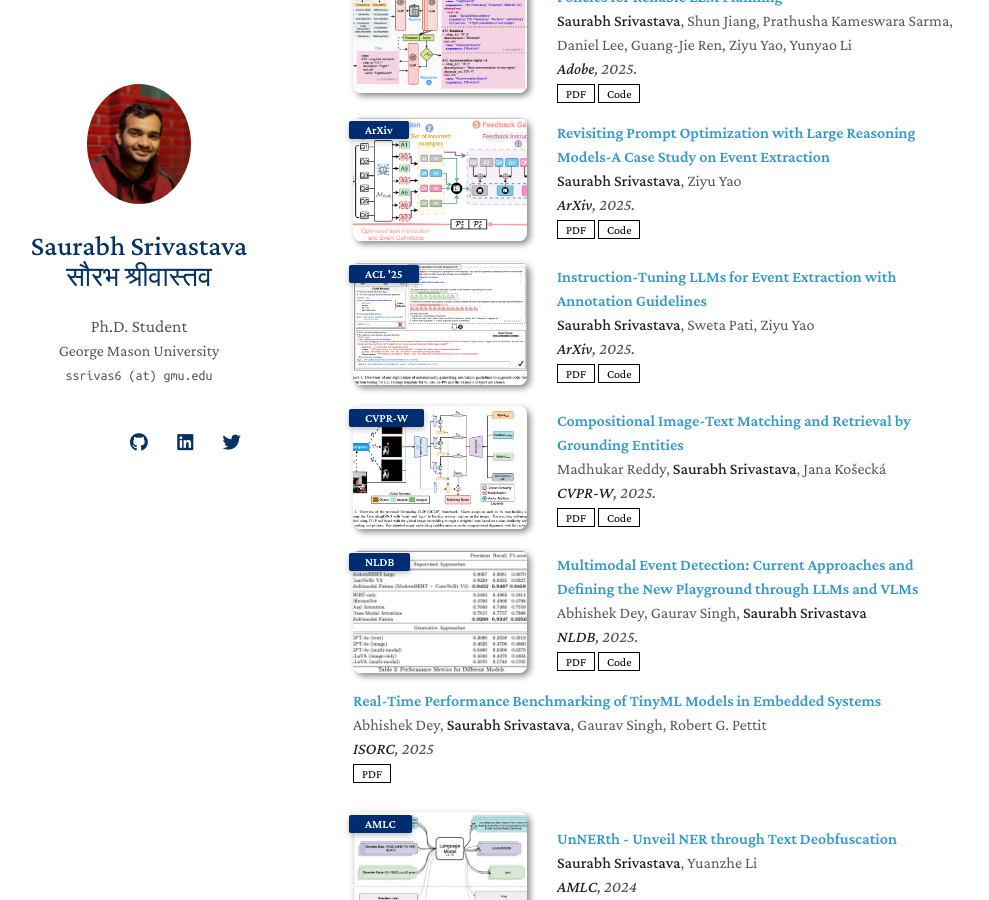
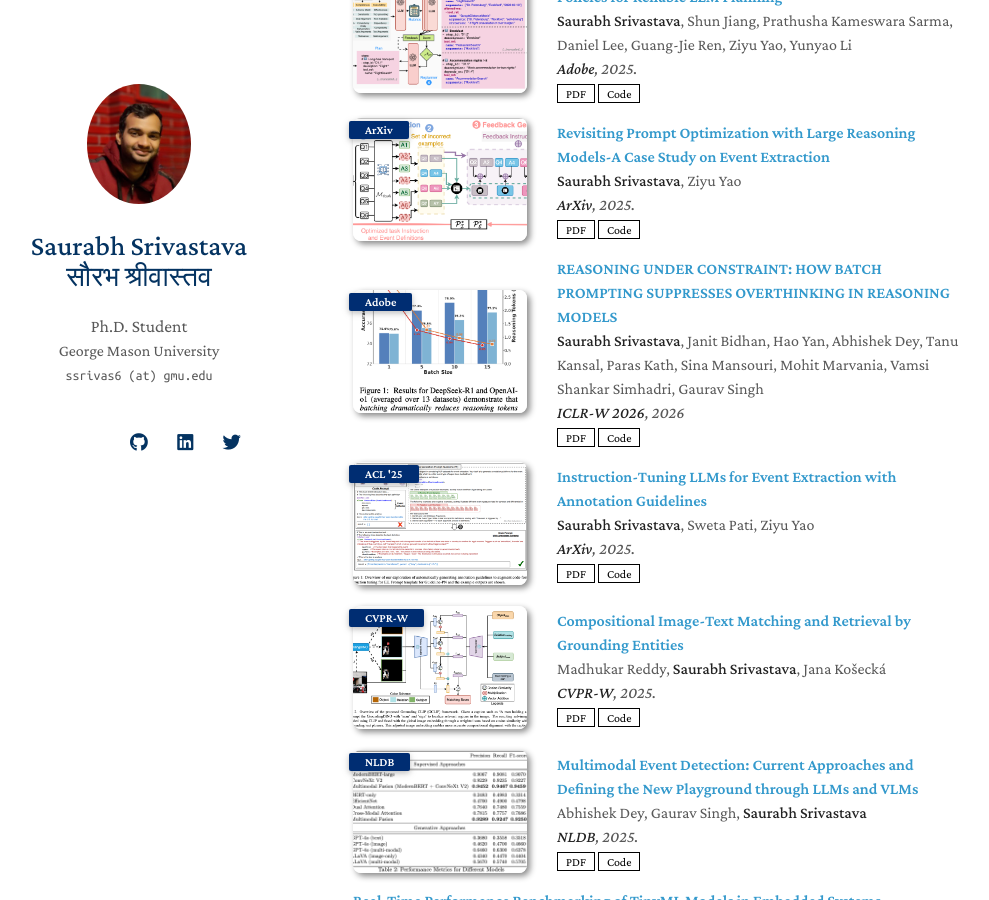
Before and after one commit to salokr/salokr.github.io, a Jekyll site: the page built from index.md, in a window 1280 px wide and 900 px high, scrolled down 2242 px. Shown: the whole window, without its empty margins (137-1126 px from the left). Built offline with Jekyll 4.4.1, drawn with Linux system fonts in a browser that asks for light colours; nearby versions of some CDN libraries; a style sheet for code colours, icons or effects is not loaded; our own code applies the rules of GitHub Pages for plain Markdown files.

Commit message:
Add publication details for ICLR-W 2026

```diff
--- a/_includes/publications.md
+++ b/_includes/publications.md
@@ -47,6 +47,29 @@
     <div class="links">
       <a href="https://arxiv.org/pdf/2504.07357" class="btn btn-sm z-depth-0" role="button" target="_blank" style="font-size:12px;">PDF</a>
       <a href="" class="btn btn-sm z-depth-0" role="button" target="_blank" style="font-size:12px;">Code</a>
+    </div>
+  </div>
+  </div>
+  </li>
+
+
+
+<li>
+  <div class="pub-row">
+
+  <div class="col-sm-3 abbr" style="position: relative;padding-right: 15px;padding-left: 15px;">
+    <img src="assets/img/ICLR_W_2026.png" class="teaser img-fluid z-depth-1">
+    <abbr class="badge">Adobe</abbr>
+  </div>
+
+  <div class="col-sm-9" style="position: relative;padding-right: 15px;padding-left: 20px;">
+    <div class="title"><a href="https://arxiv.org/pdf/2511.04108">REASONING UNDER CONSTRAINT: HOW BATCH PROMPTING SUPPRESSES OVERTHINKING IN REASONING MODELS
+</a></div>
+    <div class="author"><strong>Saurabh Srivastava</strong>, Janit Bidhan, Hao Yan, Abhishek Dey, Tanu Kansal, Paras Kath, Sina Mansouri, Mohit Marvania, Vamsi Shankar Simhadri, Gaurav Singh </div>
+    <div class="periodical"><em><strong>ICLR-W 2026</strong>, 2026</em></div>
+    <div class="links">
+      <a href="#" class="btn btn-sm z-depth-0" role="button" target="_blank" style="font-size:12px;">PDF</a>
+      <a href="#" class="btn btn-sm z-depth-0" role="button" target="_blank" style="font-size:12px;">Code</a>
     </div>
   </div>
   </div>
```
